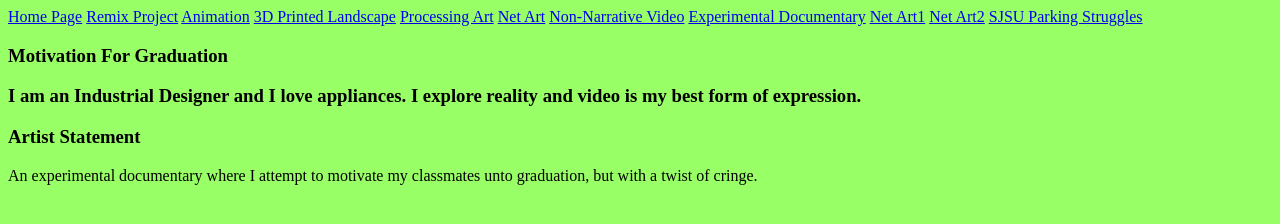
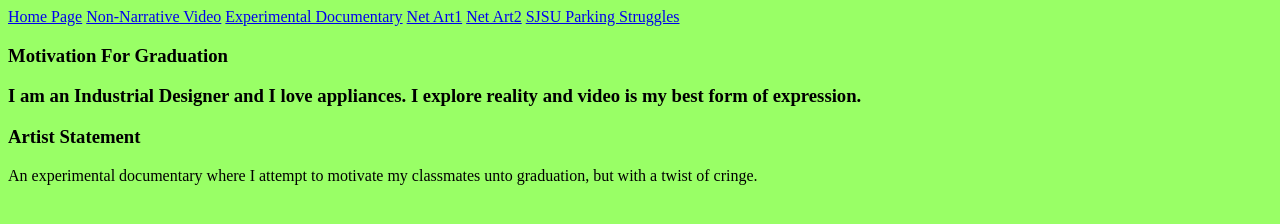
Before and after one commit to godfreydenson/godfrey, a plain HTML site: page experimental_documentary.html in a window 1280 px wide. Drawn offline with Linux system fonts and the light colour scheme.

Commit message:
commit changes

```diff
--- a/experimental_documentary.html
+++ b/experimental_documentary.html
@@ -24,11 +24,6 @@ margin-left:30px;
 
 <body style="background-color:#99ff66;">
 <a href="index.html"> Home Page</a>
-<a href="remix.html"> Remix Project</a>
-<a href="animation.html"> Animation</a>
-<a href="3d_printed.html"> 3D Printed Landscape</a>
-<a href="processing.html"> Processing Art</a>
-<a href="netart.html"> Net Art</a>
 <a href="non-narrative_video.html"> Non-Narrative Video</a>
 <a href="experimental_documentary.html"> Experimental Documentary</a>
 <a href="net_art1.html"> Net Art1</a>
```
Also changed, not shown: non-narrative_video.html (+0 -5 lines).
